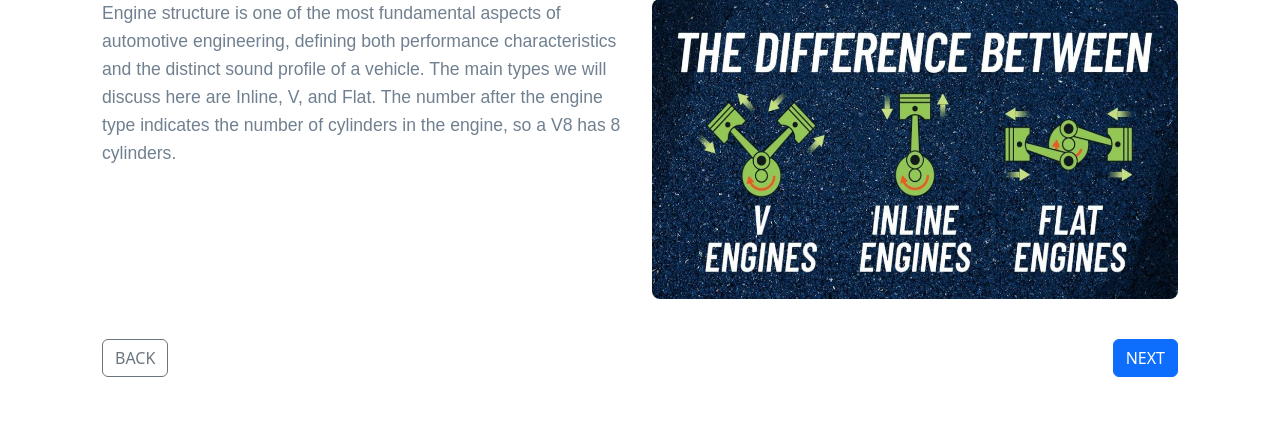
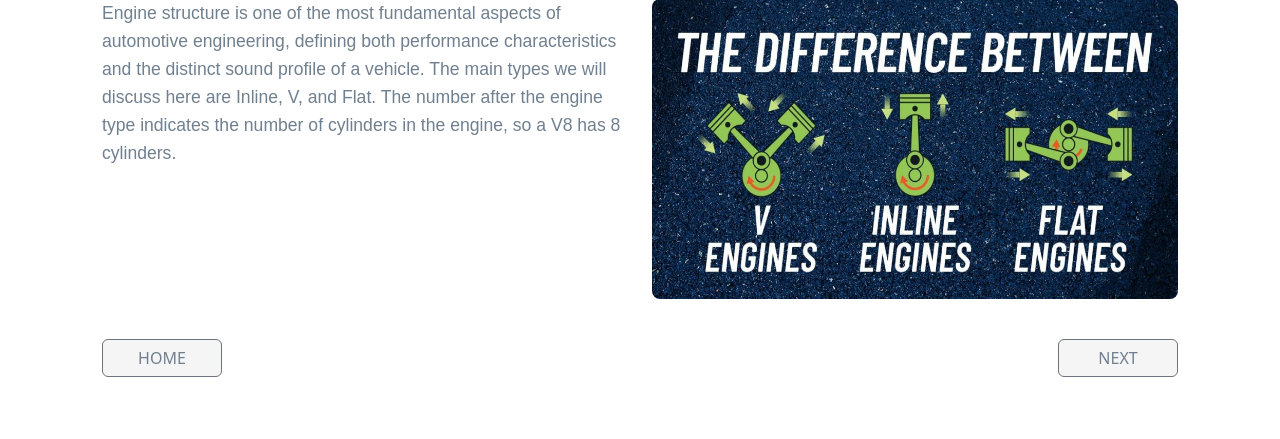
Before and after one commit to PaulKearns/Car-Engines-Tutorial, a Flask app: page /learn/1 in a window 1280 px wide. Shown: the part 173-612 px from the top of the page. Run offline with Flask 3, Linux system fonts and the light colour scheme.

Commit message:
fixed button href endpoints. added prev_lesson to learn and logic for going to lessonid-1 or home. added button stlyes for nav in learn

```diff
--- a/server.py
+++ b/server.py
@@ -52,10 +52,13 @@ def learn(lesson_id):
     # Determine if there's a next lesson
     next_lesson = lesson_id + 1 if lesson_id < len(data['lessons']) else None
 
+    prev_lesson = lesson_id -1 if lesson_id >=2 else None
+
     return render_template('learn.html',
                           lesson=lesson,
                           lesson_id=lesson_id,
                           next_lesson=next_lesson,
+                          prev_lesson=prev_lesson,
                           title=lesson['title'])
 
 @app.route('/quiz/<int:question_id>', methods=['GET', 'POST'])
--- a/static/css/style.css
+++ b/static/css/style.css
@@ -77,12 +77,6 @@ body {
 .nav-links a:hover {
     color: #333333;
 }
-
-/*.site-title-link {
-    color: var(--text-color);
-    text-decoration: none;
-    transition: color 0.3s ease;
-}*/
 
 .site-title-link:hover {
     color: #666666;
@@ -267,6 +261,12 @@ p {
     margin-bottom: 20px;
 }
 
+.nav-buttons .btn{
+    background-color: var(--nav-color);
+    color: var(--text-gray);
+    width: 120px;
+}
+
 /* Custom classes for wireframe elements */
 .quick-view-section {
     margin-top: 50px;
--- a/templates/home.html
+++ b/templates/home.html
@@ -28,7 +28,7 @@
 
                 <div class="card-body text-center">
                     <div class="card-button">
-                        <a href="#" class="btn btn-outline-secondary">Straight-6</a>
+                        <a href="{{ url_for('learn', lesson_id=2) }}" class="btn btn-outline-secondary">Straight-6</a>
                     </div>
                 </div>
             </div>
@@ -39,7 +39,7 @@
                 <img src="https://upload.wikimedia.org/wikipedia/commons/c/c2/V8-Firing.gif" alt="Image of V-8 engine" class="card-img-top img-size" alt="Image of a V-8 engine">
                 <div class="card-body text-center">
                     <div class="card-button">
-                        <a href="#" class="btn btn-outline-secondary">V-8</a>
+                        <a href="{{ url_for('learn', lesson_id=3) }}" class="btn btn-outline-secondary">V-8</a>
                     </div>
                 </div>
             </div>
@@ -50,7 +50,7 @@
                 <img src="{{ url_for('static', filename='images/flat-6.gif') }}" alt="Image of a Flat 6 engine" class="card-img-top img-size">
                 <div class="card-body text-center">
                     <div class="card-button">
-                        <a href="#" class="btn btn-outline-secondary">Flat-6</a>
+                        <a href="{{ url_for('learn', lesson_id=4) }}" class="btn btn-outline-secondary">Flat-6</a>
                     </div>
                 </div>
             </div>
--- a/templates/learn.html
+++ b/templates/learn.html
@@ -37,12 +37,16 @@
 
 
     <div class="nav-buttons">
-        <a href="{{ url_for('home') }}" class="btn btn-outline-secondary">Back</a>
+        {% if prev_lesson %}
+            <a href="{{ url_for('learn', lesson_id=prev_lesson) }}" class="btn btn-outline-secondary">Previous</a>
+        {% else %}
+        <a href="{{ url_for('home') }}" class="btn btn-outline-secondary">Home</a>
+        {% endif %}
 
         {% if next_lesson %}
-            <a href="{{ url_for('learn', lesson_id=next_lesson) }}" class="btn btn-primary">Next</a>
+            <a href="{{ url_for('learn', lesson_id=next_lesson) }}" class="btn btn-outline-secondary">Next</a>
         {% else %}
-            <a href="{{ url_for('quiz', question_id=1) }}" class="btn btn-success">Start Quiz</a>
+            <a href="{{ url_for('quiz', question_id=1) }}" class="btn btn-outline-secondary">Start Quiz</a>
         {% endif %}
     </div>
 </div>
```
